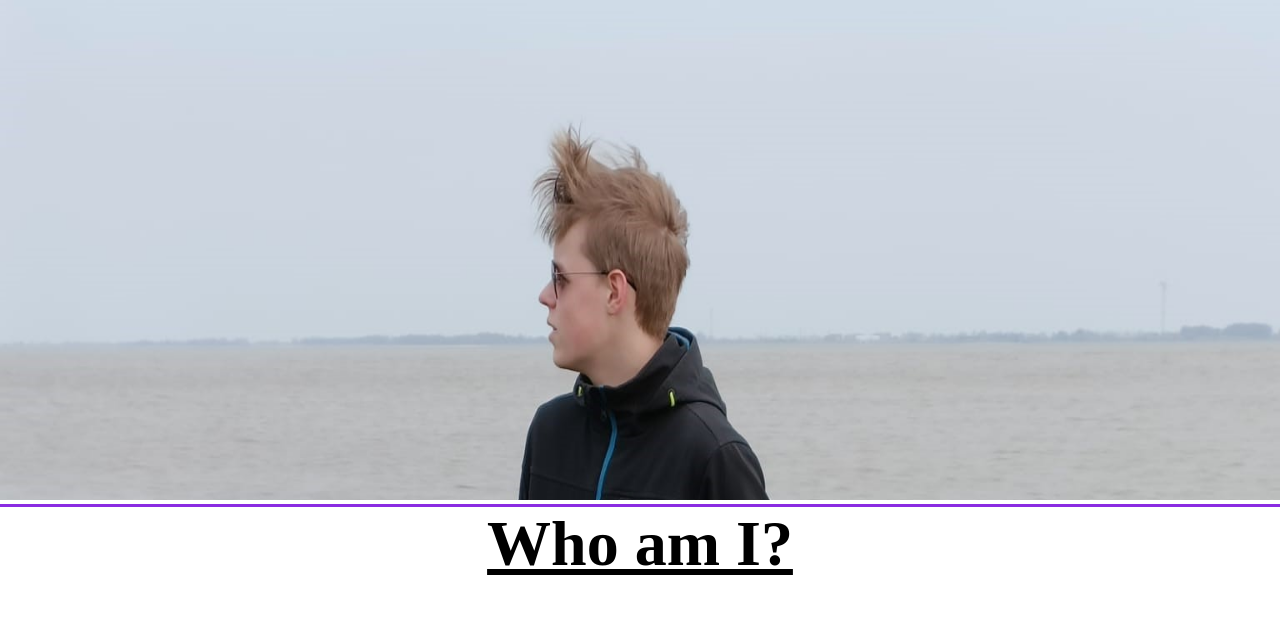
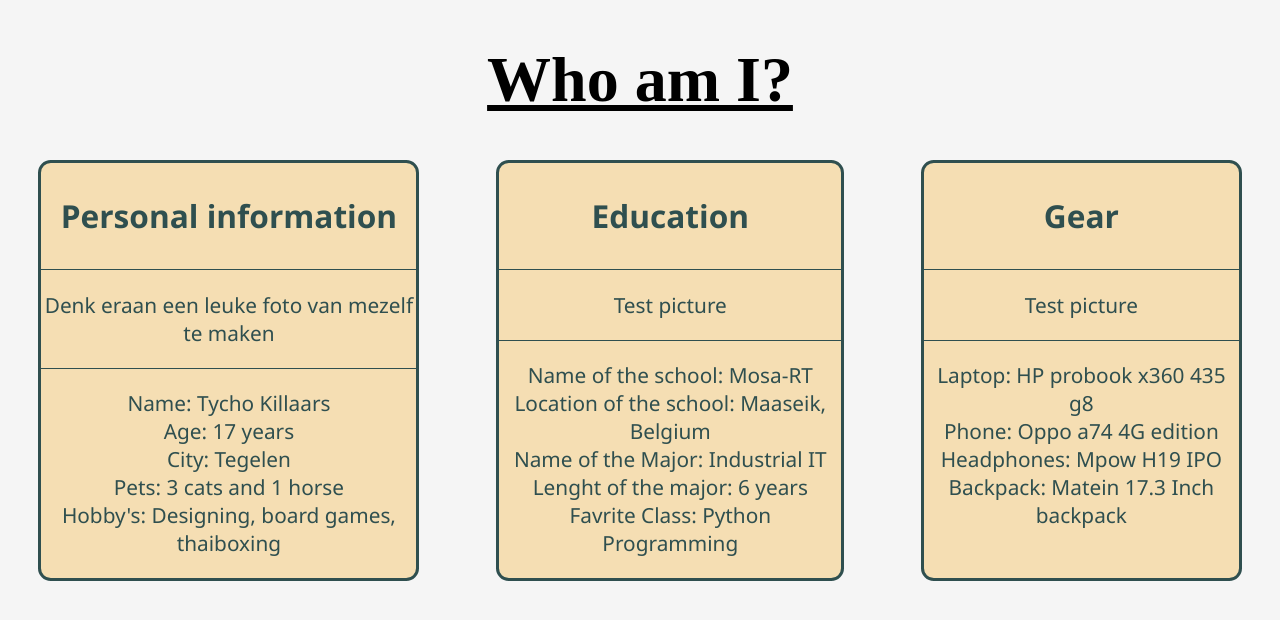
Before and after one commit to Tycho584/theUltimateSiteMadeByTycho, a plain HTML site: page Pages/index.html in a window 1280 px wide. Drawn offline with Linux system fonts and the light colour scheme.

Commit message:
First version of the test on the main page of the site (boxes for going around the site)

```diff
--- /dev/null
+++ b/NavigationBar/NavigationbarStyle.css
@@ -0,0 +1,37 @@
+body{
+    margin: 0;
+}
+
+.Navbar{
+margin-top: 0;
+margin-left: 0;
+
+    /* background-color: rgba(245, 245, 245, 0.85); */
+    background-color: bisque;
+
+    width: 100vw;
+    height: 5.5vh;
+
+    display: grid;
+}
+
+.NavbarLogo{
+    grid-row: 1;
+    grid-column: 1;
+    text-align: center;
+}
+.NavbarLinks{
+    margin-top: 2vh;
+
+    grid-row: 1;
+    grid-column: 2;
+    text-align: center;
+}
+.NavbarSocials{
+    margin-top: 2vh;
+    margin-left: 1vw;
+
+    grid-row: 1;
+    grid-column: 3;
+    text-align: center;
+}
--- a/PageStyles/indexStyle.css
+++ b/PageStyles/indexStyle.css
@@ -1,17 +1,96 @@
 *{
-    margin: 0;
-    padding: 0;
+    transition: 350ms;
 }
 
-.pictureOfMe:img{
-    overflow: hidden;
+a{
+    text-decoration: none;
 }
 
-.pictureOfMe{
-    border-bottom: 3px solid blueviolet;
+body{
+    background-color: whitesmoke;
+    margin: 0;
 }
 
 #whoAmITitelText{
     text-align: center;
+
     font-size: 200%;
 }
+
+.whoAmIContent{
+    display: grid;
+}
+
+.personalInformation:hover{
+    transform: scale(1.2);
+}
+
+.personalInformation{
+    grid-row: 1;
+    grid-column: 1;
+}
+
+.personalTitle{
+    font-size: 130%;
+
+    border-bottom: 0.2vh solid darkslategray;
+}
+
+.personalText{
+    border-top: 0.2vh solid darkslategray;
+}
+
+.educationInformation{
+    grid-row: 1;
+    grid-column: 2;
+}
+
+.educationInformation:hover{
+    transform: scale(1.2);
+}
+
+.educationTitle{
+    font-size: 130%;
+
+    border-bottom: 0.2vh solid darkslategray;
+}
+
+.educationText{
+    border-top: 0.2vh solid darkslategray;
+}
+
+.gearInformation{
+    grid-row: 1;
+    grid-column: 3;
+
+}
+
+.gearInformation:hover{
+    transform: scale(1.2);
+}
+
+.gearTitle{
+    font-size: 130%;
+
+    border-bottom: 0.2vh solid darkslategray;
+}
+
+.gearText{
+    border-top: 0.2vh solid darkslategray;
+}
+
+.informationBox{
+    font-size: 130%;
+    font-family: 'Segoe UI', Tahoma, Geneva, Verdana, sans-serif;
+
+    background-color: wheat;
+    border: 0.4vh solid darkslategray;
+    border-radius: 1vw;
+
+    text-align: center;
+    color: darkslategrey;
+
+    margin-bottom: 1vw;
+    margin-left: 3vw;
+    margin-right: 3vw;
+}
--- a/Pages/index.html
+++ b/Pages/index.html
@@ -4,12 +4,12 @@
     <meta charset="UTF-8">
     <meta name="viewport" content="width=device-width, initial-scale=1.0">
     <link href="/PageStyles/indexStyle.css" rel="stylesheet">
+    <script src="../NavigationBar/Navigationbar" type="text/javascript" defer></script>
     <title>Tycho's ultimate site</title>
 </head>
 <body>
-    <div class="pictureOfMe">
-        <img src="/Photos/IMG-20230625-WA0001.jpg" height="500" width="100%"  >
-    </div>
+    <navigationbar></navigationbar>
+
     <div class="whoAmI">
         <div class="whoAmITitel">
             <div id="whoAmITitelText">
@@ -17,5 +17,59 @@
             </div>
         </div>
     </div>
+    <div class="whoAmIContent">
+        <div class="personalInformation informationBox">
+            <div class="personalTitle">
+                <h3>Personal information</h3>
+            </div>
+            <div class="personalPicture">
+                <p>Denk eraan een leuke foto van mezelf te maken</p>
+            </div>
+            <div class="personalText">
+                <p>
+                Name: Tycho Killaars<br>
+                Age: 17 years<br>
+                City: Tegelen<br>
+                Pets: 3 cats and 1 horse<br>
+                Hobby's: Designing, board games, thaiboxing<br>
+                </p>
+            </div>
+        </div>
+        <div class="educationInformation informationBox">
+            <div class="educationTitle">
+                <h3>Education</h3>
+            </div>
+            <div class="educationPicture">
+                <p>Test picture</p>
+            </div>
+            <div class="educationText">
+                <p>
+                Name of the school: Mosa-RT<br>
+                Location of the school: Maaseik, Belgium<br>
+                Name of the Major: Industrial IT<br>
+                Lenght of the major: 6 years<br>
+                Favrite Class: Python Programming<br>
+                </p>
+            </div>
+        </div>
+        <a class="gearInformation informationBox" href="https://www.youtube.com" target="_blank">
+            <div>
+                <div class="gearTitle">
+                    <h3>Gear</h3>
+                </div>
+                <div class="gearPicture">
+                    <p>Test picture</p>
+                </div>
+                <div class="gearText">
+                    <p>
+                    Laptop: HP probook x360 435 g8<br>
+                    Phone: Oppo a74 4G edition<br>
+                    Headphones: Mpow H19 IPO<br>
+                    Backpack: Matein 17.3 Inch backpack<br>
+                    </p>
+                </div>
+            </div>
+        </a>
+    </div>
 </body>
 </html>
```
Also changed, not shown: NavigationBar/Navigationbar.html (added, +15 -0 lines), NavigationBar/Navigationbar.js (added, +7 -0 lines), Photos/mainPageBackground.jpeg (added), 1 other file.
